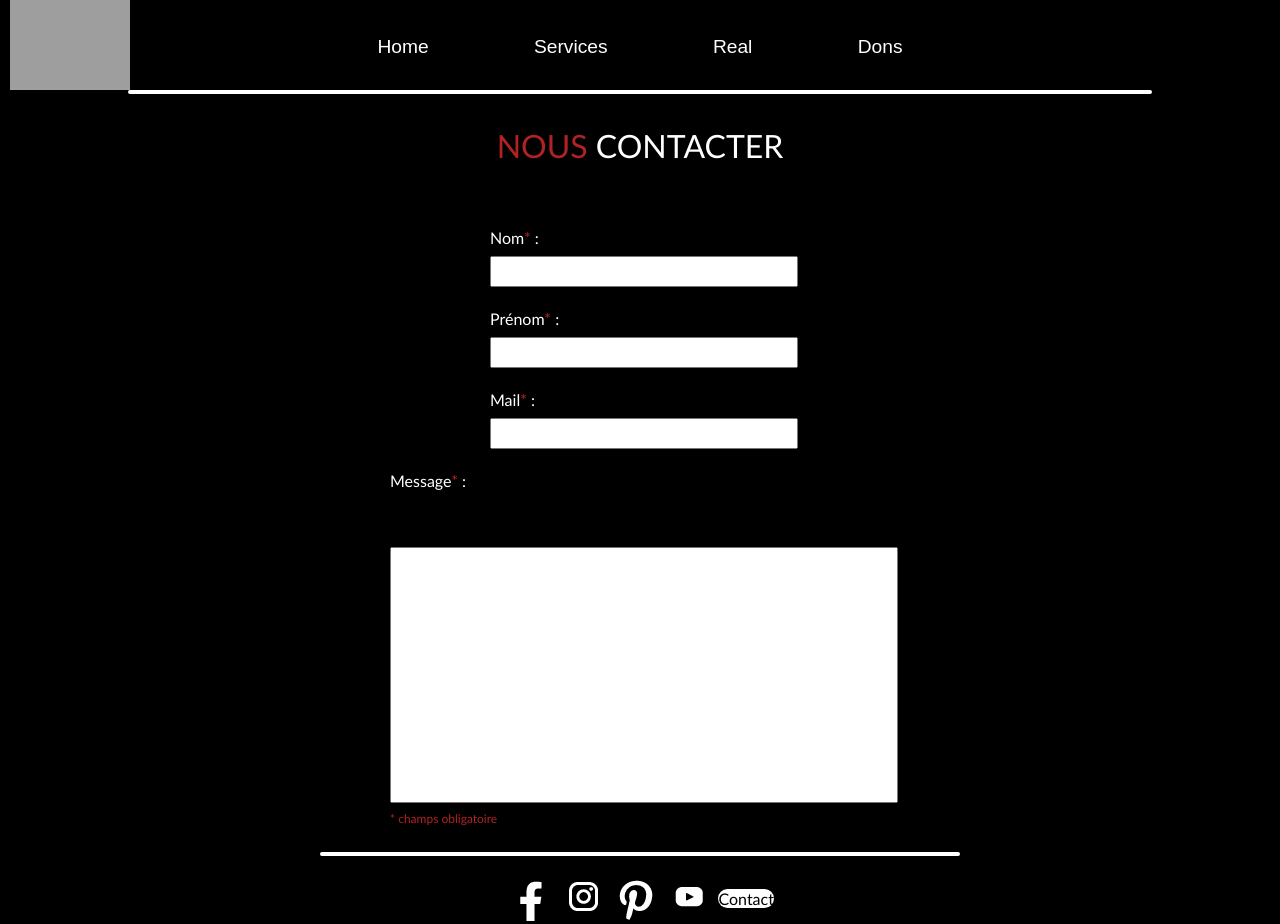
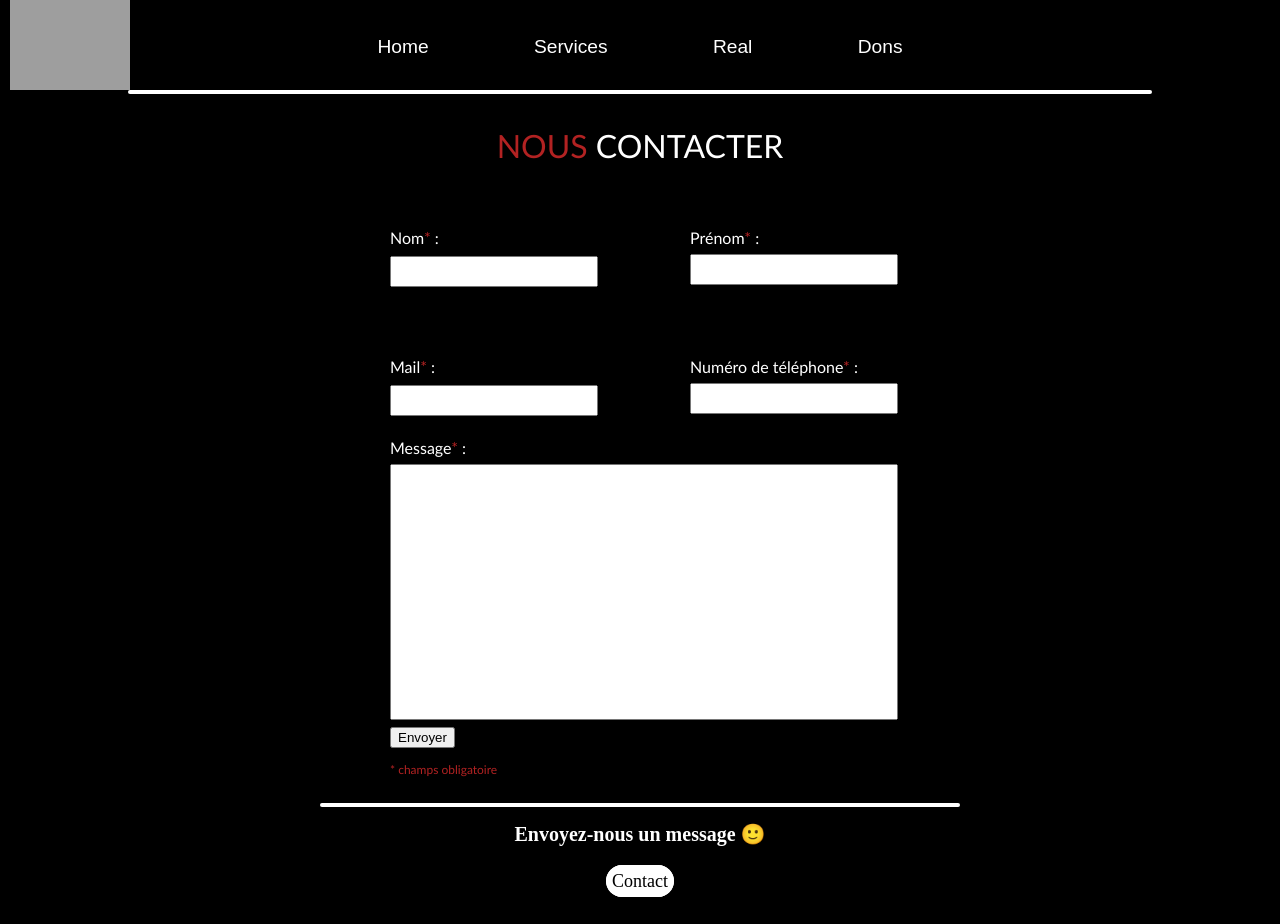
Before and after one commit to WojdylaR/Vva_Project, a React (Create React App) app in the folder frontend/: page /contact in a window 1280 px wide. After the commit the page ends 897 px from the top, so only its background shows below. Built offline with nearby package versions, Linux system fonts and the light colour scheme; grey boxes are pictures that could not be loaded.

Commit message:
page contact avance

```diff
--- a/frontend/src/Components/Contact/TextToSend.tsx
+++ b/frontend/src/Components/Contact/TextToSend.tsx
@@ -3,8 +3,8 @@ import React from "react";
 function TextToSend(){
     return(
         <div>
-            <p className="txttosend">Message<span className="red">*</span> :<input type="text" className="champTxt"/></p>
-            <p><button className="button">Envoyer</button></p>
+            <p className="txttosend">Message<span className="red">*</span> :<input type="text" className="champTxt"/>
+            <button className="button">Envoyer</button></p>
         </div>
     )
 }
--- a/frontend/src/Components/Footer/index.tsx
+++ b/frontend/src/Components/Footer/index.tsx
@@ -6,12 +6,10 @@ import ReseauSocio from "./reseau_socio";
 function Footer(){
     return(
         <FooterStyle>
-            <div className="all">
+            <div className="footer">
             <div id="bordertop"></div>
-                <p className="reseaux">
-                    <ReseauSocio />
-
-                </p>
+                <h4 id="sous_titre">Envoyez-nous un message 🙂</h4>
+                    <a className="contact"> <Link className="link" to="/contact">Contact</Link> </a>
             </div>
         </FooterStyle>
     )
--- a/frontend/src/Components/Footer/reseau_socio.tsx
+++ b/frontend/src/Components/Footer/reseau_socio.tsx
@@ -7,7 +7,7 @@ function ReseauSocio(){
             <a className="logo" href="https://www.instagram.com/feler__/?hl=fr"><img className="img_insta" src={require('../../assets/insta_logo.png')}/> </a>
             <a className="logo" href="https://www.linkedin.com/company/va-voir-ailleurs/"><img className="img_linkedin" src={require('../../assets/linkedin_logo.png')}/> </a>
             <a className="logo" href="https://www.youtube.com/channel/UCmagj97a6B0ocvQQzsMqHFQ"><img className="img_yt" src={require('../../assets/yt_logo.png')}/> </a>
-            <a className="contact"> <Link className="link" to="/contact">Contact</Link> </a>
+
         </div>
     )
 }
--- a/frontend/src/Pages/Contact/index.tsx
+++ b/frontend/src/Pages/Contact/index.tsx
@@ -9,11 +9,23 @@ function Contact(){
             <div>
                 <p className="tittle_contact"><span className="red">NOUS</span> CONTACTER</p>
 
-                <p className="input"><p id="nom" className="info"><span className="inputTittle">Nom<span className="red">*</span> :</span><br/><input className="champ"/></p>
-                <p id="prenom" className="info"><span className="inputTittle">Prénom<span className="red">*</span> :</span><br/><input className="champ"/></p>
-                <p id="mail" className="info"><span className="inputTittle">Mail<span className="red">*</span> : </span><br/><input className="champ"/></p>
-                <p id="send"><TextToSend /></p>
-                <p id="obli"><span className="red">* champs obligatoire</span></p></p>
+                <p className="input">
+                    <p id="nom" className="info">
+                        <span className="inputTittle">Nom<span className="red">*</span> :</span>
+                        <span className="inputTittle2">Prénom<span className="red">*</span> :</span><br/>
+                        <input className="champ"/>
+                        <input className="champ2"/>
+                    </p>
+                    <br />
+                    <p id="prenom" className="info">
+                        <span className="inputTittle">Mail<span className="red">*</span> :</span>
+                        <span className="inputTittle2">Numéro de téléphone<span className="red">*</span> : </span><br/>
+                        <input className="champ"/>
+                        <input className="champ2"/>
+                    </p>
+                    <p id="send"><TextToSend /></p>
+                    <p id="obli"><span className="red">* champs obligatoire</span></p>
+                </p>
             </div>
         </ContactStyle>
     )
--- a/frontend/src/Pages/Service/index.tsx
+++ b/frontend/src/Pages/Service/index.tsx
@@ -40,7 +40,7 @@ function Service(){
                         <span className="tittle_link" >
                             Evenement</span> </Link>
                             <Link className="link" id="mariage" to="/service/mariage">
-                        <video onMouseOut={handleOnMouseOut} onMouseOver={handleOnMouseOver} loop className="img" src={require('../../assets/fiction_video.mp4')} />
+                        <video onMouseOut={handleOnMouseOut} onMouseOver={handleOnMouseOver} muted loop className="img" src={require('../../assets/fiction_video.mp4')} />
                         <span className="tittle_link" >
                             Fiction</span> </Link>
                             <Link className="link" id="mariage" to="/service/mariage">
@@ -48,7 +48,7 @@ function Service(){
                         <span className="tittle_link" >
                             Immobilier</span> </Link>
                             <Link className="link" id="mariage" to="/service/mariage">
-                        <video onMouseOut={handleOnMouseOut} onMouseOver={handleOnMouseOver} loop className="img" src={require('../../assets/captation_video.mp4')} />
+                        <video onMouseOut={handleOnMouseOut} onMouseOver={handleOnMouseOver} muted loop className="img" src={require('../../assets/captation_video.mp4')} />
                         <span className="tittle_link" >
                             Captation</span> </Link>
 
--- a/frontend/src/Styles/Contact/ContactStyle.tsx
+++ b/frontend/src/Styles/Contact/ContactStyle.tsx
@@ -34,18 +34,22 @@ div {
 
 .info {
     position: relative;
-    left: 100px;
 }
 
-.champ {
+.champ{
     height: 25px;
-    width: 300px;
+    width: 40%;
+}
 
+.champ2{
+    position:absolute;
+    left: 60%;
+    height: 25px;
+    width: 40%;
 }
 
 .champTxt {
     position: relative;
-    top: 50px;
     height: 250px;
     width: 500px;
 }
@@ -57,6 +61,12 @@ div {
 .inputTittle {
     position: relative;
 }
+
+.inputTittle2 {
+    position: absolute;
+    left:60%;
+}
+
 
 animation-duration: 0.75s;
     animation-name: opa;
--- a/frontend/src/Styles/Footer/FooterStyle.tsx
+++ b/frontend/src/Styles/Footer/FooterStyle.tsx
@@ -5,10 +5,13 @@ const FooterStyle = styled.nav`
 
 
 div{
+    font-family:Montserrat;
     position: relative;
-    font-family: optima;
     width: 100%;
     top:10px;
+    text-align: center;
+    line-height:1;
+    font-size: 125%;
 }
 
 #bordertop{
@@ -18,28 +21,20 @@ div{
     border-radius: 300px;
 }
 
-.reseaux{
-    position: relative;
-    text-align: center;
-}
-
-.logo{
-    text-decoration:none;
-}
-
 .contact{
     position: relative;
     background: white;
-    height: 10px;
     position: relative;
+    border:6px solid white;
     border-radius: 30px;
-    top: -16px;
+    font-size: 90%;
 }
 
 .link{
+    position:relative;
     color: black;
     text-decoration:none;
-    height: 800px;
+    width:200;
 }
 
 .link:hover{
--- a/frontend/src/Styles/PageStyle.tsx
+++ b/frontend/src/Styles/PageStyle.tsx
@@ -29,10 +29,6 @@ const PageStyle = styled.nav`
     }
 
 
-
-
-
-
 .red {
   -webkit-text-stroke: 0px;
   -webkit-text-stroke-color: ;
--- a/frontend/src/Styles/Services/ServicesStyle.tsx
+++ b/frontend/src/Styles/Services/ServicesStyle.tsx
@@ -43,8 +43,6 @@ text-decoration:none;
   filter: blur(0px);
   opacity: 1;
   width: 13.20%;
-  backgroud: green;
-
 }
 
 .img:hover ~ .tittle_link{
```
